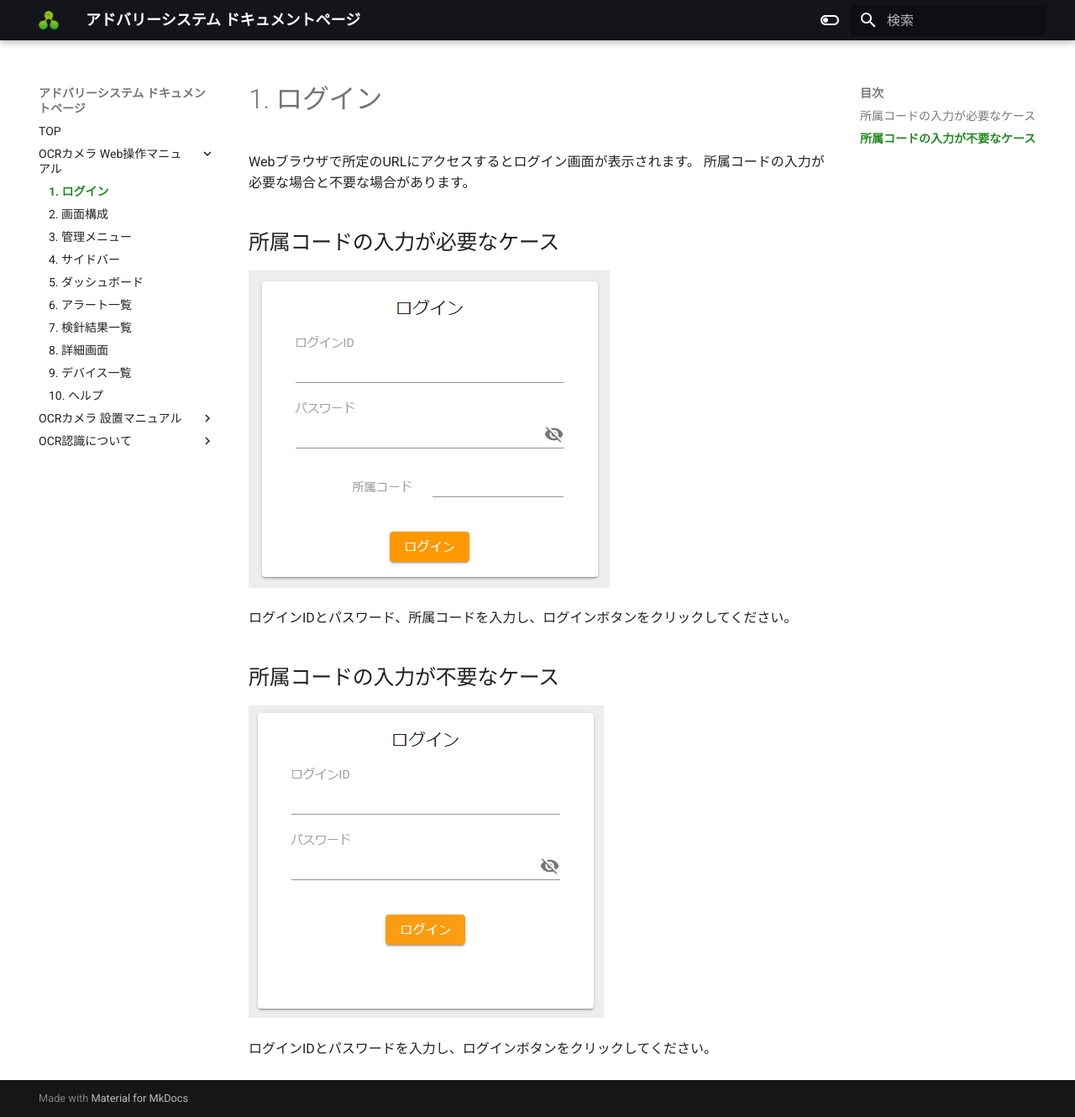
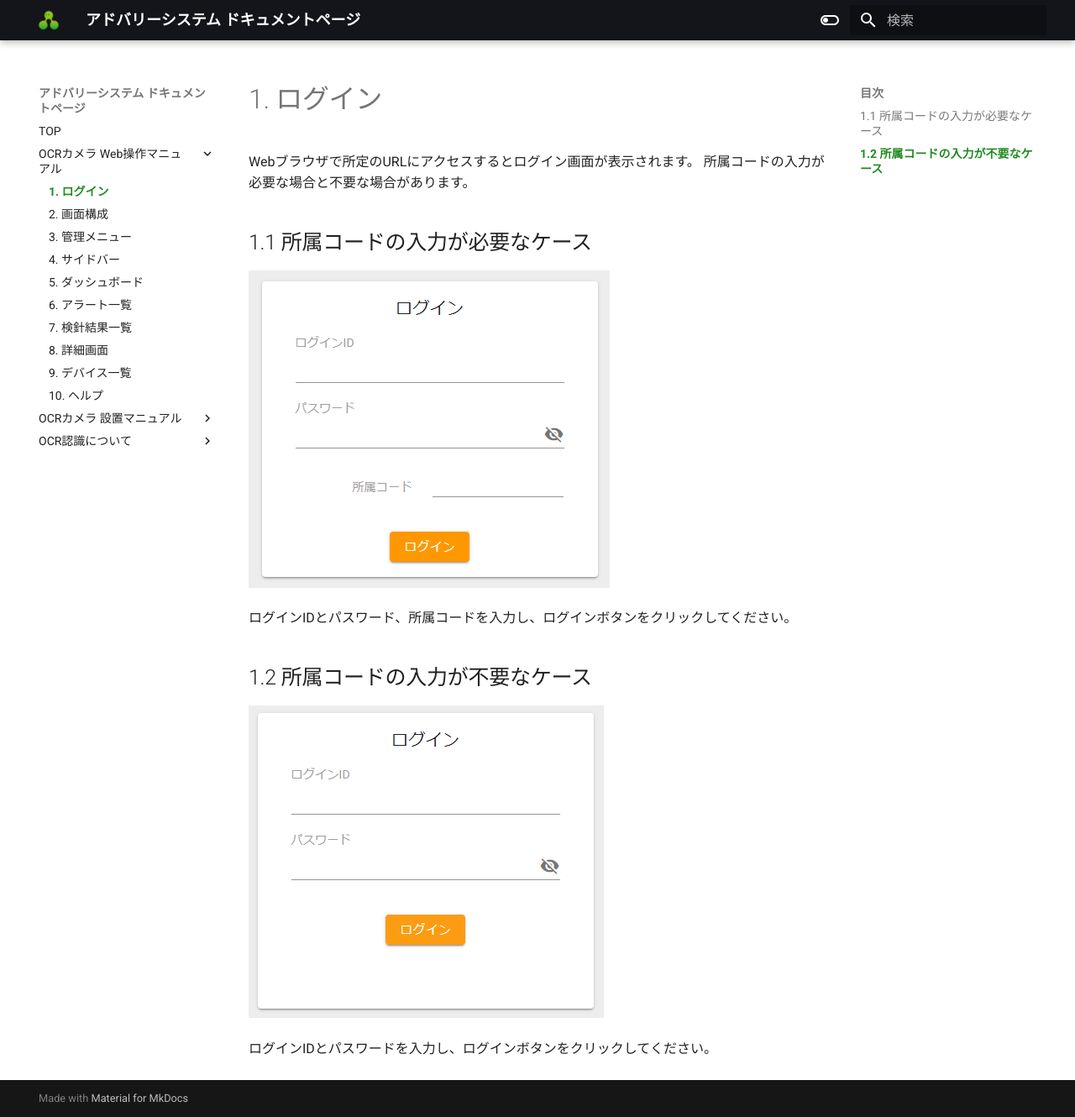
Before and after one commit to advaly/docs, an MkDocs documentation site: the page built from docs/OCRカメラ Web操作マニュアル/01_login.md, in a window 1280 px wide and 1330 px high. Shown: the whole window at 84% size. Built offline with MkDocs 1.6.1 and Material for MkDocs 9.7.7, drawn with Linux system fonts in a browser that asks for light colours.

Commit message:
ocrcam: fix

```diff
--- a/docs/OCRカメラ Web操作マニュアル/01_login.md
+++ b/docs/OCRカメラ Web操作マニュアル/01_login.md
@@ -4,13 +4,13 @@
 Webブラウザで所定のURLにアクセスするとログイン画面が表示されます。
 所属コードの入力が必要な場合と不要な場合があります。
 
-## 所属コードの入力が必要なケース
+## 1.1 所属コードの入力が必要なケース
 
 ![](img/login.png)
 
 ログインIDとパスワード、所属コードを入力し、ログインボタンをクリックしてください。
 
-## 所属コードの入力が不要なケース
+## 1.2 所属コードの入力が不要なケース
 
 ![](img/login2.png)
 
```
Also changed, not shown: docs/OCRカメラ Web操作マニュアル/10_help.md (+2 -0 lines).
